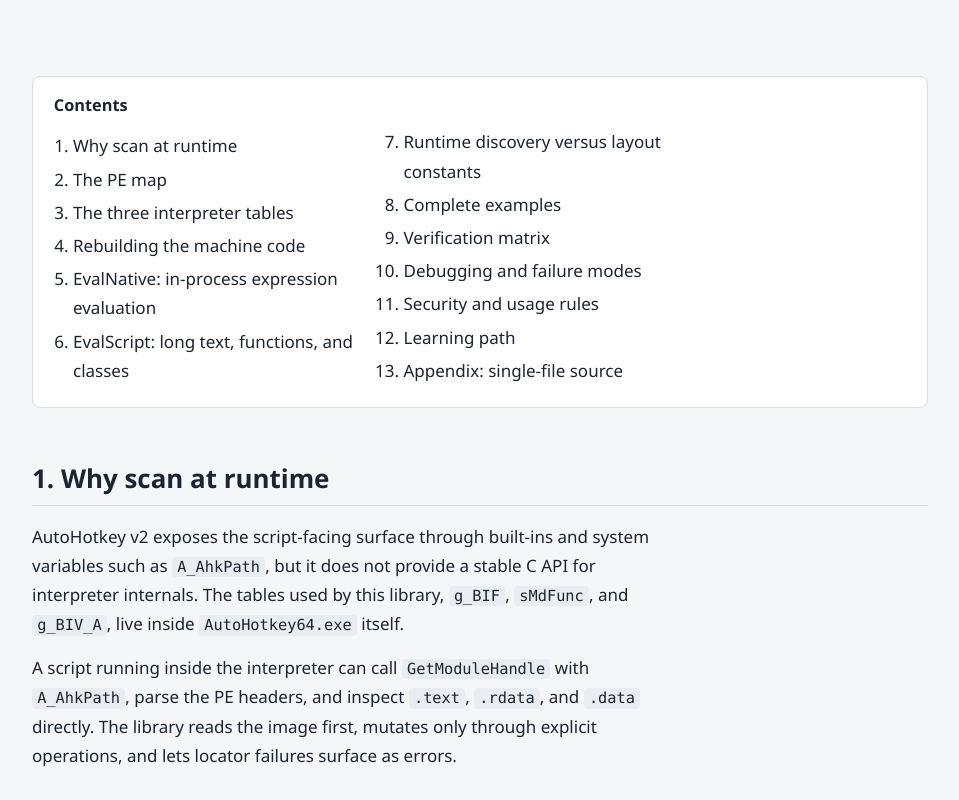
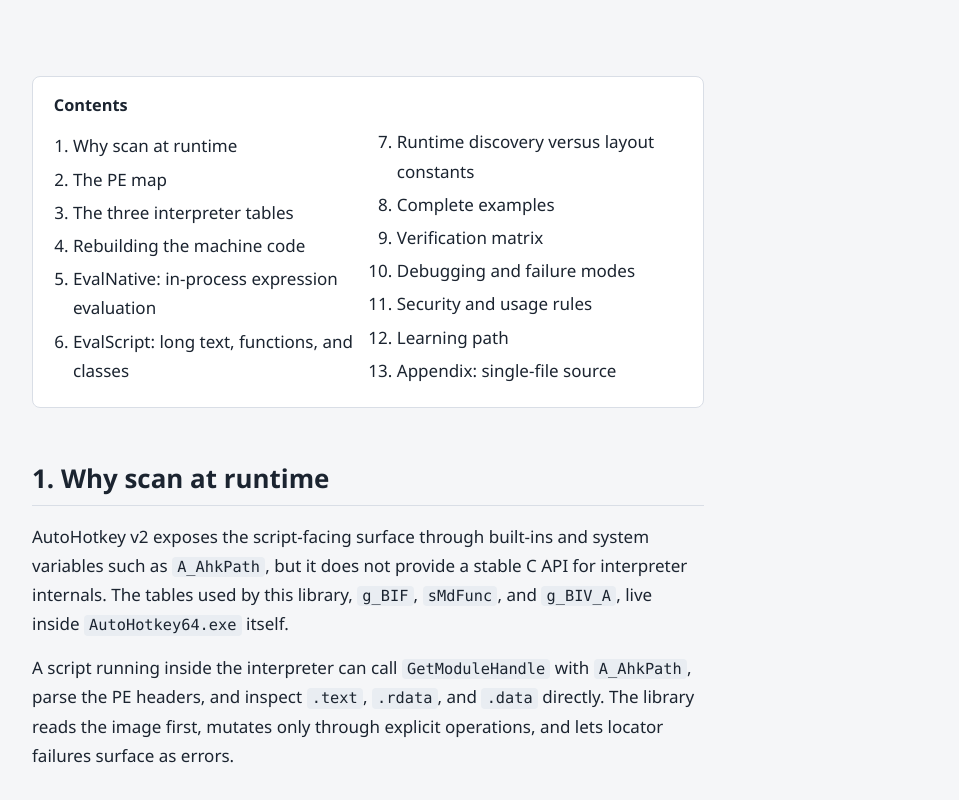
Before and after one commit to MonoEven/ahk-hack-library, a plain HTML site: page docs/index.html in a window 1280 px wide. Shown: the part 700-1500 px from the top of the page, without its empty margins (160-1119 px from the left). Drawn offline with Linux system fonts and the light colour scheme.

Commit message:
Align article text and code blocks to one width

```diff
--- a/docs/style.css
+++ b/docs/style.css
@@ -12,6 +12,7 @@
   --code-ink: #e6e9ef;
   --code-muted: #9aa7b8;
   --radius: 8px;
+  --content-max: 42rem;
 }
 
 * {
@@ -146,6 +147,7 @@
 }
 
 article {
+  max-width: var(--content-max);
   padding-top: 2rem;
 }
 
@@ -167,13 +169,13 @@
 
 p {
   margin: 0.9rem 0;
-  max-width: 66ch;
+  max-width: 100%;
 }
 
 ul,
 ol {
   padding-left: 1.4rem;
-  max-width: 66ch;
+  max-width: 100%;
 }
 
 li {
--- a/tools/site_templates/style.css
+++ b/tools/site_templates/style.css
@@ -12,6 +12,7 @@
   --code-ink: #e6e9ef;
   --code-muted: #9aa7b8;
   --radius: 8px;
+  --content-max: 42rem;
 }
 
 * {
@@ -146,6 +147,7 @@
 }
 
 article {
+  max-width: var(--content-max);
   padding-top: 2rem;
 }
 
@@ -167,13 +169,13 @@
 
 p {
   margin: 0.9rem 0;
-  max-width: 66ch;
+  max-width: 100%;
 }
 
 ul,
 ol {
   padding-left: 1.4rem;
-  max-width: 66ch;
+  max-width: 100%;
 }
 
 li {
```
